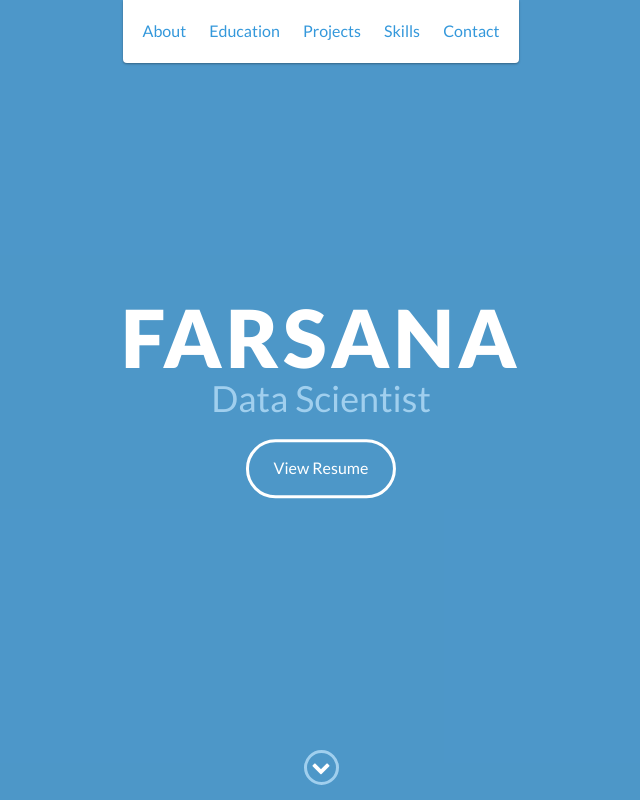
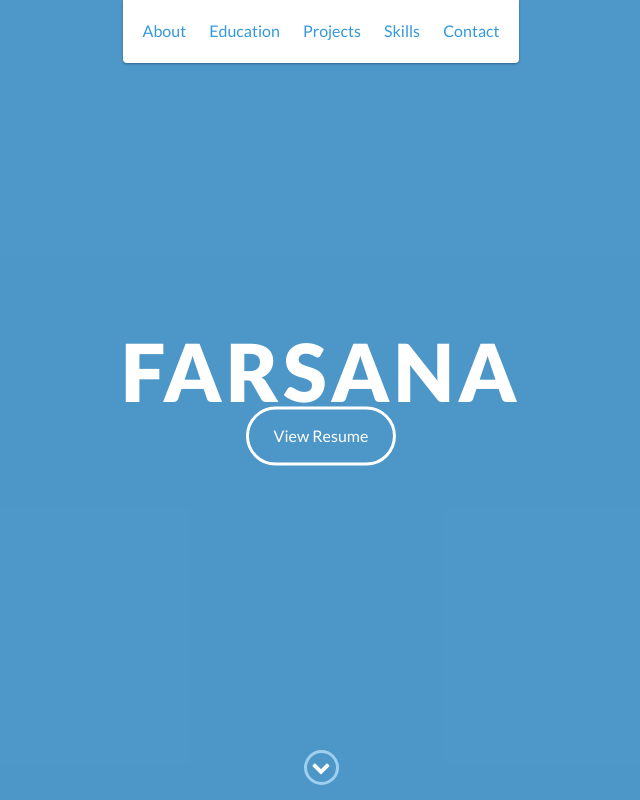
Before and after one commit to farsanasakkeer/farsanasakkeer.github.io, a plain HTML site: page index.html in a window 1280 px wide. Shown: the top 800 px of the page, without its empty margins (319-959 px from the left). Drawn offline with nearby package versions, Linux system fonts and the light colour scheme.

Commit message:
Update index.html

```diff
--- a/index.html
+++ b/index.html
@@ -46,7 +46,7 @@
     <div id="lead">
         <div id="lead-content">
             <h1>Farsana</h1>
-            <h2>Data Scientist</h2>
+            <!-- <h2>Data Scientist</h2> -->
             <a href="https://drive.google.com/file/d/1bP8kzMajBukANIzbyCgq_lODMg1LLl-G/view?usp=drive_link" class="btn-rounded-white">View Resume</a>
         </div>
         <!-- End #lead-content -->
```
